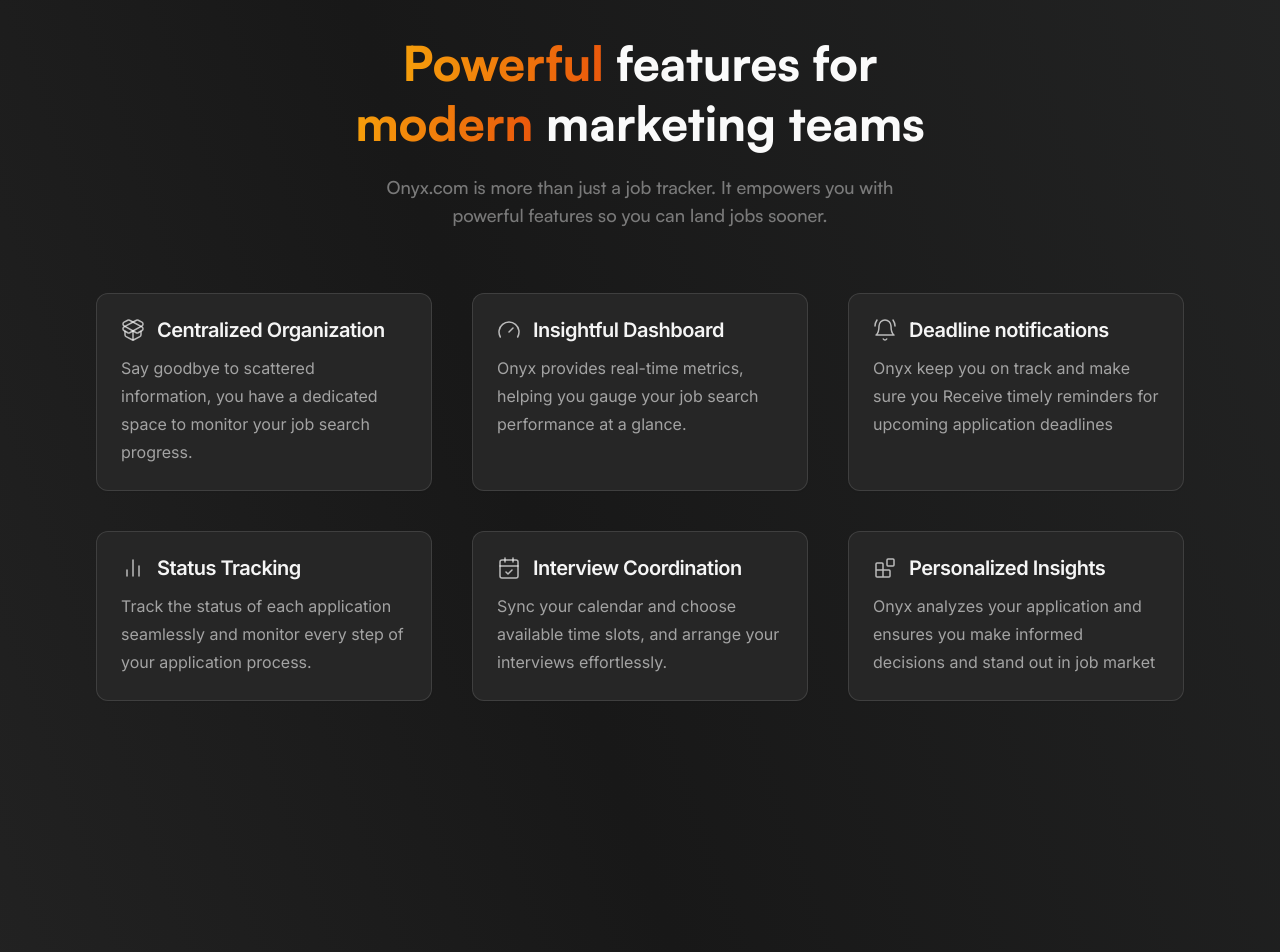
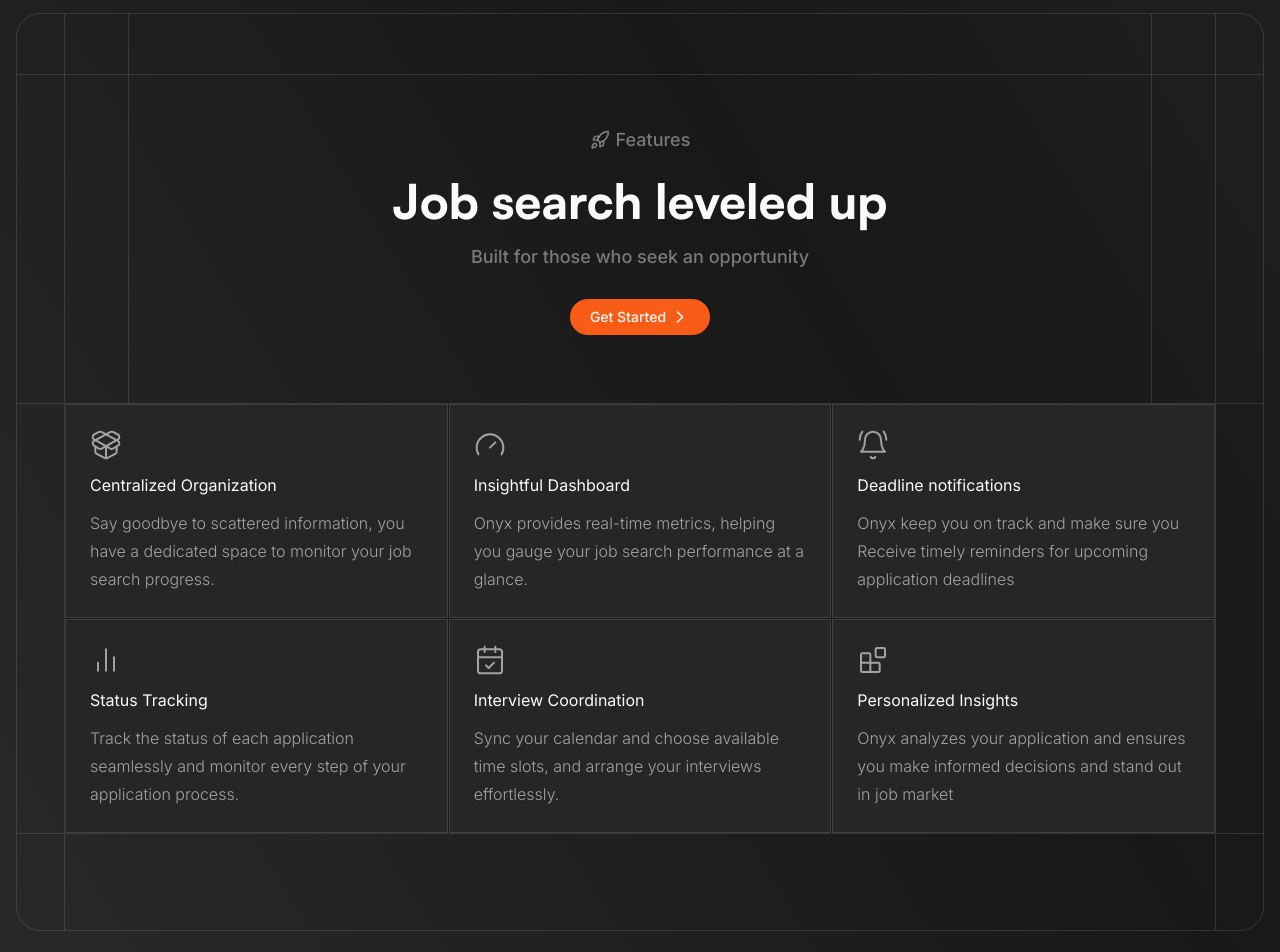
Before and after one commit to amine-tayani/Onyx, a Next.js app: page / in a window 1280 px wide. Shown: the part 1040-1992 px from the top of the page. Built offline with nearby package versions, Linux system fonts and the light colour scheme; no server answers.

Commit message:
fix: features and hero grid background

```diff
--- a/src/app/(landing)/_components/feature-card.tsx
+++ b/src/app/(landing)/_components/feature-card.tsx
@@ -16,27 +16,26 @@ export default function FeatureCard({ icon, title, description }: CardProps) {
   return (
     <Card
       className={cn(
-        'group relative w-full overflow-hidden rounded-xl border border-muted-foreground/20 bg-secondary transition duration-300',
-        'md:hover:border-transparent'
+        ' group relative w-full overflow-hidden border border-muted-foreground/20 bg-muted transition duration-300'
       )}
     >
       <CardHeader className='pb-3'>
         <CardTitle>
-          <div className='flex items-center'>
+          <div className=''>
             <div>
               {Icon ? (
                 <Icon
                   strokeWidth={1.5}
-                  className={cn('mr-3 h-6 w-6 text-primary/70')}
+                  className={cn('mr-3 h-8 w-8 text-neutral-400')}
                 />
               ) : null}
             </div>
-            <h1 className='tracking-tight text-neutral-100'>{title}</h1>
+            <h1 className='mt-3 text-base font-normal text-primary'>{title}</h1>
           </div>
         </CardTitle>
       </CardHeader>
       <CardContent>
-        <p className='text-sm text-muted-foreground sm:text-base sm:leading-7'>
+        <p className='text-sm font-light text-neutral-400 sm:text-base sm:leading-7'>
           {description}
         </p>
       </CardContent>
--- a/src/app/(landing)/_components/features.tsx
+++ b/src/app/(landing)/_components/features.tsx
@@ -1,37 +1,61 @@
 'use client';
 
+import Link from 'next/link';
 import FeatureCard from './feature-card';
 import {
   BarChart2,
   BellRing,
   Blocks,
   CalendarCheck,
+  ChevronRight,
   Gauge,
   PackageOpen,
+  Rocket,
 } from 'lucide-react';
 
 export default function Features() {
   return (
-    <section className='relative overflow-hidden' id='features'>
-      <div className='mx-auto my-32 grid max-w-[1400px] items-center justify-center px-4 sm:px-24 md:px-4 lg:px-24'>
-        <div className='flex flex-col items-center justify-center gap-16'>
-          <div className='mx-auto mt-8 max-w-md text-center sm:max-w-xl'>
-            <h2 className='font-display text-4xl font-extrabold leading-tight text-primary sm:text-5xl sm:leading-tight'>
-              <span className='bg-gradient-to-r from-amber-500 to-orange-600 bg-clip-text text-transparent'>
-                Powerful
-              </span>{' '}
-              features for{' '}
-              <span className='bg-gradient-to-r from-amber-500 to-orange-600 bg-clip-text text-transparent'>
-                modern
-              </span>{' '}
-              marketing teams
-            </h2>
-            <p className='mt-5 font-display font-medium text-muted-foreground/70 sm:text-lg'>
-              Onyx.com is more than just a job tracker. It empowers you with
-              powerful features so you can land jobs sooner.
-            </p>
+    <div className='mx-4 my-32 rounded-3xl border border-muted-foreground/20 text-center'>
+      <div className='relative overflow-hidden py-16 md:pt-28'>
+        <div className='relative z-20 px-6'>
+          <div className='w-full text-center'>
+            <div className='flex items-center justify-center space-x-1.5 font-medium text-muted-foreground/70 sm:text-lg'>
+              <Rocket className='h-5 w-5' />
+              <span>Features</span>
             </div>
-          <div className='relative z-10 grid w-full gap-4 md:grid-cols-2 lg:grid-cols-3 lg:gap-10 [&>*:nth-child(3)]:hidden md:[&>*:nth-child(3)]:block'>
+            <div className='mt-5 flex justify-center font-display text-[1.7rem] font-extrabold leading-[1.3] text-primary md:text-5xl md:leading-[1.15]'>
+              <h1 className='max-w-2xl'>Job search leveled up</h1>
+            </div>
+            <h3 className='mt-3.5 font-medium text-muted-foreground/70 sm:text-lg'>
+              Built for those who seek an opportunity
+            </h3>
+          </div>
+
+          <div className='mx-auto mt-6 w-fit'>
+            <Link
+              className='flex w-full items-center justify-center rounded-full p-1 text-primary sm:w-fit'
+              href='/signup'
+            >
+              <span className='flex w-full items-center justify-center  space-x-1 rounded-full bg-hero px-5 py-2 text-sm font-medium hover:bg-hero/70 sm:w-fit'>
+                <span>Get Started</span>
+                <ChevronRight className='h-5 w-5' />
+              </span>
+            </Link>
+          </div>
+        </div>
+        <div className='absolute left-1/2 top-0 z-0 mx-auto h-full w-full max-w-6xl -translate-x-1/2'>
+          <div className='absolute left-0 hidden h-full w-px bg-muted-foreground/20 xl:block' />
+          <div className='absolute right-0 hidden h-full w-px bg-muted-foreground/20 xl:block' />
+        </div>
+        <div className='absolute left-1/2 top-0 z-10 mx-auto h-full w-full max-w-5xl -translate-x-1/2'>
+          <div className='absolute left-0 hidden h-full w-px bg-muted-foreground/20 xl:block' />
+          <div className='absolute right-0 hidden h-full w-px bg-muted-foreground/20 xl:block' />
+        </div>
+
+        <div className='absolute top-[3.8rem] z-0 hidden h-px w-full bg-muted-foreground/20 md:block' />
+      </div>
+      <div className='h-px w-full bg-muted-foreground/20' />
+      <div className='mx-auto grid max-w-6xl gap-px border-x border-muted-foreground/20 bg-background text-left md:grid-cols-3'>
         <FeatureCard
           icon={PackageOpen}
           title='Centralized Organization'
@@ -68,8 +92,8 @@ export default function Features() {
               out in job market'
         />
       </div>
+      <div className='h-px w-full bg-muted-foreground/20' />
+      <div className='mx-auto max-w-6xl border-x border-muted-foreground/20 md:h-24' />
     </div>
-      </div>
-    </section>
   );
 }
--- a/src/app/(landing)/_components/hero.tsx
+++ b/src/app/(landing)/_components/hero.tsx
@@ -33,7 +33,10 @@ export default function Hero() {
             </Balancer>
           </div>
           <Balancer>
-            <p className=' mx-auto mt-4 max-w-[26rem] text-muted-foreground md:max-w-xl md:leading-loose'>
+            <p
+              className=' mx-auto mt-4 max-w-[26rem] font-display font-medium text-muted-foreground/70 sm:text-lg md:max-w-xl md:leading-loose
+            '
+            >
               Bid farewell to the chaos of endless spreadsheets. Onyx empowers
               you to take control of your job search.
             </p>
@@ -70,7 +73,7 @@ export default function Hero() {
       </div>
       <div className='relative z-10'>
         <div className='mx-auto w-full max-w-5xl px-6 py-24 text-center'>
-          <h3 className='dark:text-primary-light/80 justify-center space-x-1.5 text-primary/70 md:flex'>
+          <h3 className='justify-center space-x-1.5 font-display font-medium text-muted-foreground/70 sm:text-lg md:flex'>
             <span>
               Powering those seeking an opportunity from entry level candidates
               to seniors.
--- a/src/app/(landing)/page.tsx
+++ b/src/app/(landing)/page.tsx
@@ -6,8 +6,6 @@ export default function HomePage() {
     <>
       <Hero />
       <Features />
-      <Features />
-      <Features />
     </>
   );
 }
```
Lines whose indentation alone changed are shown as unchanged.
